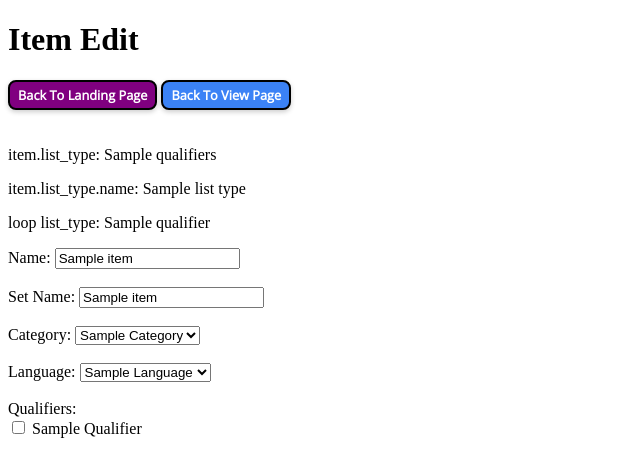
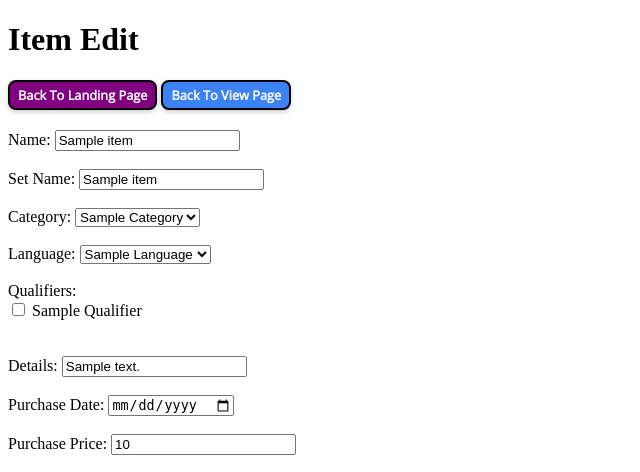
Before and after one commit to J-Twomey/inventory-app, a FastAPI app: template templates/edit_item.html in a window 1280 px wide. Shown: the top 472 px of the page, without its empty margins (0-640 px from the left). Run offline with FastAPI, Linux system fonts and the light colour scheme; the template is opened without the code that fills it: most values are stand-ins (such as "Sample title", 1, 10 or a date in 2020).

Commit message:
remove bugfix code

```diff
--- a/templates/edit_item.html
+++ b/templates/edit_item.html
@@ -12,11 +12,6 @@
   <a href="/" class="btn btn-purple btn-small margin-bottom-20 inline">Back To Landing Page</a>
   <a href="/view" class="btn btn-blue btn-small margin-bottom-20 inline">Back To View Page</a>
 </div>
-<p>item.list_type: {{ item.qualifiers }}</p>
-<p>item.list_type.name: {{ item.list_type.name if item.list_type is not none else 'None' }}</p>
-{% for list_type in qualifier_enum %}
-  <p>loop list_type: {{ list_type }}</p>
-{% endfor %}
 
 <form method="post" action="/edit/{{ item.id }}">
 
```
